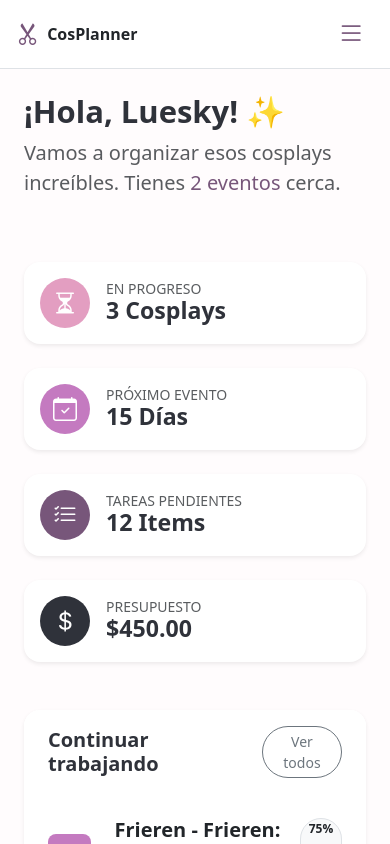
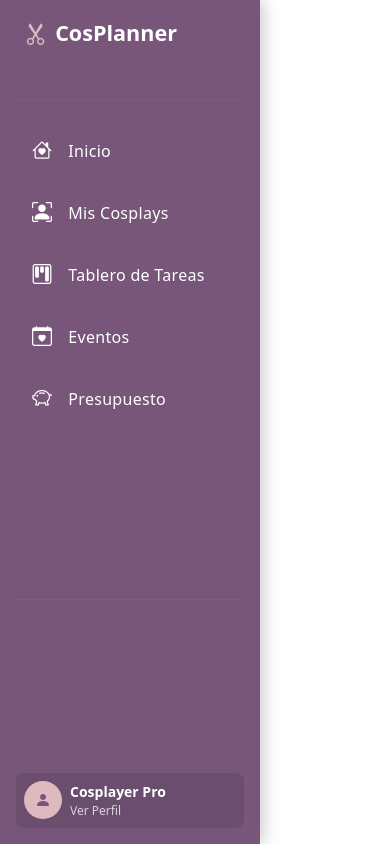
Before and after one commit to Render78/CosTrack, an Angular app: page / in a window 390 px wide. Shown: the top 844 px of the page. Built offline with nearby package versions, Linux system fonts and the light colour scheme.

Commit message:
change all to sidebar component

```diff
--- a/src/app/app.component.html
+++ b/src/app/app.component.html
@@ -1,20 +1 @@
-<div class="app-container d-flex">
-  <!-- Sidebar fija a la izquierda -->
-  <app-sidebar class="d-none d-md-block"></app-sidebar>
-
-  <!-- Contenido Principal -->
-  <main class="main-content flex-grow-1">
-    <!-- Navbar móvil (solo visible en pantallas pequeñas) -->
-    <nav class="navbar d-md-none border-bottom px-3 py-2 bg-white">
-      <div class="d-flex align-items-center">
-        <i class="bi bi-scissors fs-3 me-2" style="color: var(--color-purple);"></i>
-        <span class="fw-bold">CosPlanner</span>
-      </div>
-      <button class="btn btn-sm" style="color: var(--color-purple);">
-        <i class="bi bi-list fs-1"></i>
-      </button>
-    </nav>
-
-    <app-home></app-home>
-  </main>
-</div>
+<app-sidebar></app-sidebar>
--- a/src/app/components/sidebar/sidebar.component.css
+++ b/src/app/components/sidebar/sidebar.component.css
@@ -2,9 +2,8 @@
     background-color: var(--color-purple);
     width: 260px;
     min-height: 100vh;
-    box-shadow: 4px 0 15px rgba(0, 0, 0, 0.05);
+    box-shadow: 4px 0 15px rgba(0, 0, 0, 0.2);
     position: fixed;
-    /* Fija para pantallas grandes */
     z-index: 1000;
 }
 
@@ -16,7 +15,6 @@
     border-top: 1px solid rgba(255, 255, 255, 0.15);
 }
 
-/* Estilos de los Links */
 .nav-link {
     border-radius: 12px;
     padding: 12px 16px;
@@ -25,7 +23,7 @@
     letter-spacing: 0.3px;
 }
 
-/* Estado Activo */
+/* Estado Activo (Cuando estás en la página) */
 .nav-link.active {
     background-color: var(--color-orchid) !important;
     color: white !important;
@@ -36,7 +34,6 @@
 .nav-link:not(.active):hover {
     background-color: rgba(255, 255, 255, 0.1);
     transform: translateX(5px);
-    /* Desplazamiento sutil a la derecha */
     color: var(--color-pale) !important;
 }
 
--- a/src/app/components/sidebar/sidebar.component.html
+++ b/src/app/components/sidebar/sidebar.component.html
@@ -1,6 +1,7 @@
 <nav class="d-flex flex-column flex-shrink-0 p-3 text-white h-100 sidebar-container">
     <!-- Logo / Marca -->
-    <a href="/" class="d-flex align-items-center mb-4 mb-md-0 me-md-auto text-white text-decoration-none brand-area">
+    <a routerLink="/"
+        class="d-flex align-items-center mb-4 mb-md-0 me-md-auto text-white text-decoration-none brand-area">
         <i class="bi bi-scissors fs-3 me-2" style="color: var(--color-pale);"></i>
         <span class="fs-4 fw-bold tracking-tight">CosPlanner</span>
     </a>
@@ -10,27 +11,39 @@
     <!-- Menú de Navegación -->
     <ul class="nav nav-pills flex-column mb-auto gap-2">
         <li class="nav-item">
-            <a href="#" class="nav-link active d-flex align-items-center" aria-current="page">
+            <!-- INICIO -->
+            <a routerLink="/" routerLinkActive="active" class="nav-link text-white d-flex align-items-center"
+                aria-current="page">
                 <i class="bi bi-house-heart me-3 fs-5"></i>
                 Inicio
             </a>
         </li>
         <li>
-            <a href="#" class="nav-link text-white d-flex align-items-center">
+            <!-- MIS COSPLAYS -->
+            <a routerLink="/cosplays" routerLinkActive="active" class="nav-link text-white d-flex align-items-center">
                 <i class="bi bi-person-bounding-box me-3 fs-5"></i>
                 Mis Cosplays
             </a>
         </li>
         <li>
-            <a href="#" class="nav-link text-white d-flex align-items-center">
+            <!-- TABLERO -->
+            <a routerLink="/tasks" routerLinkActive="active" class="nav-link text-white d-flex align-items-center">
                 <i class="bi bi-kanban me-3 fs-5"></i>
                 Tablero de Tareas
             </a>
         </li>
         <li>
-            <a href="#" class="nav-link text-white d-flex align-items-center">
+            <!-- EVENTOS -->
+            <a routerLink="/calendar" routerLinkActive="active" class="nav-link text-white d-flex align-items-center">
                 <i class="bi bi-calendar-heart me-3 fs-5"></i>
                 Eventos
+            </a>
+        </li>
+        <li>
+            <!-- PRESUPUESTO -->
+            <a routerLink="/budget" routerLinkActive="active" class="nav-link text-white d-flex align-items-center">
+                <i class="bi bi-piggy-bank me-3 fs-5"></i>
+                Presupuesto
             </a>
         </li>
     </ul>
```
